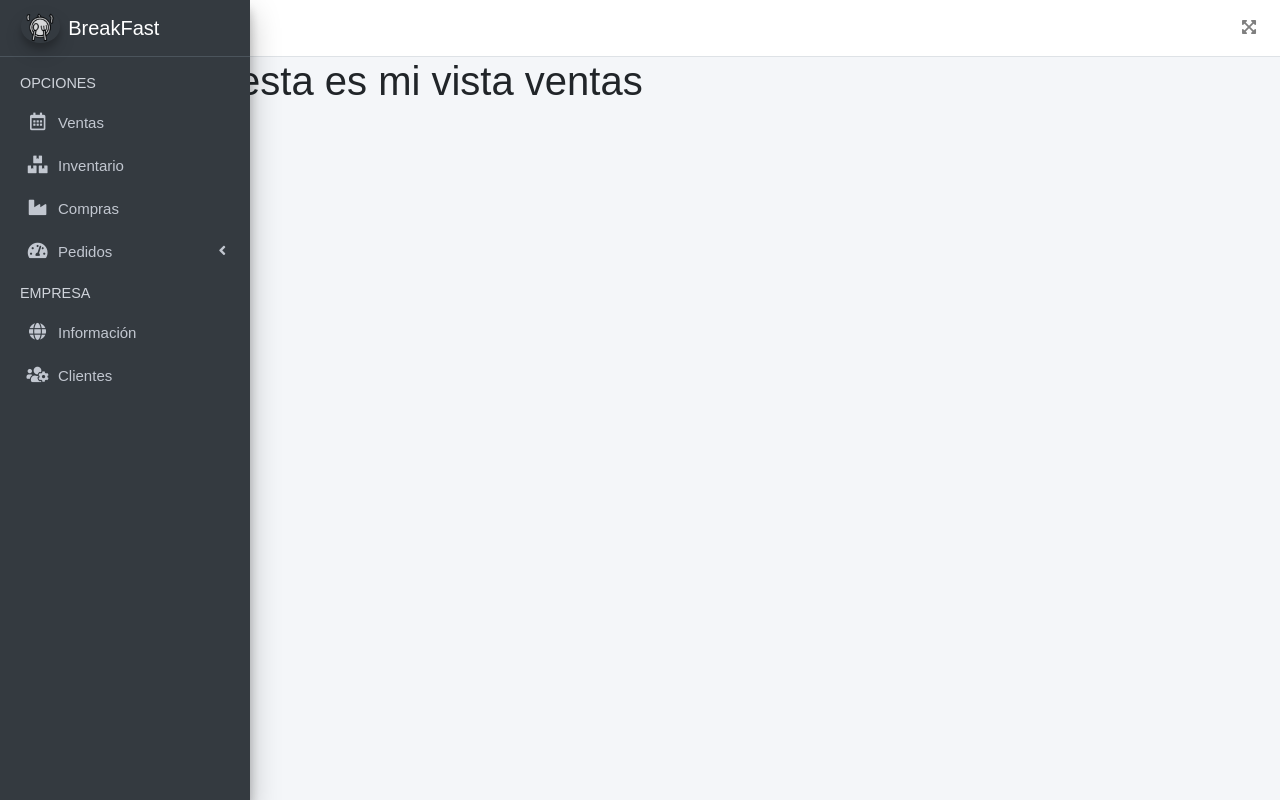
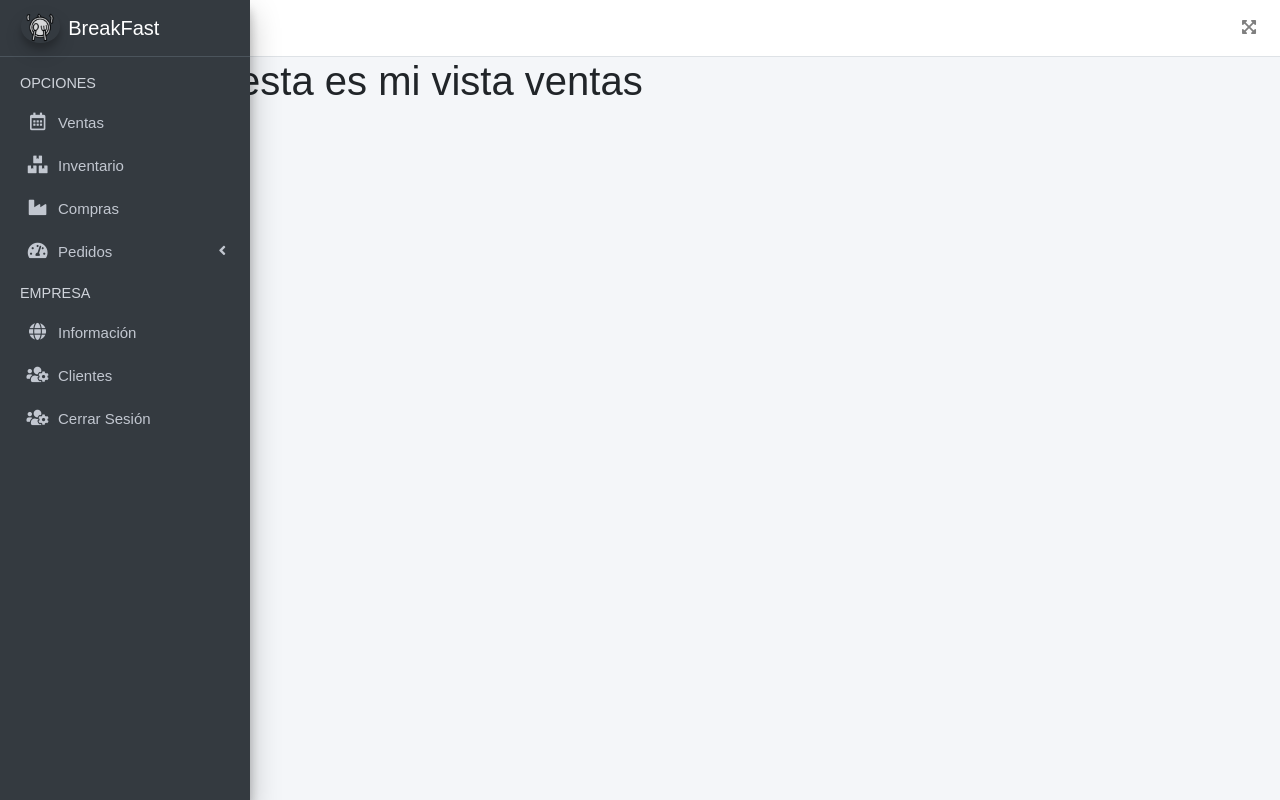
Before and after one commit to Arely-salazar/punto_venta, a Django app: page /ventas/ in a window 1280 px wide. Run offline with Django 5.2, Linux system fonts and the light colour scheme; some libraries are stand-ins or nearby versions.

Commit message:
Modificadión al inicio.html

```diff
--- a/punto_venta/ventas/templates/base.html
+++ b/punto_venta/ventas/templates/base.html
@@ -146,6 +146,12 @@
                 <p>Clientes</p>
               </a>
             </li>
+            <li class="nav-item">
+              <a href="{% url 'Inicio' %}" class="nav-link">
+                <i class="nav-icon fas fa-users-cog"></i>
+                <p>Cerrar Sesión</p>
+              </a>
+            </li>
           </ul>
         </nav>
         <!-- /.sidebar-menu -->
--- a/punto_venta/ventas/templates/inicio.html
+++ b/punto_venta/ventas/templates/inicio.html
@@ -6,7 +6,6 @@
     <meta name="viewport" content="width=device-width, initial-scale=1.0">
     <title>Inicio de Sesión</title>
     <link rel="stylesheet" href="{% static 'index/css/style.css' %}">
-
     <link href="https://cdn.jsdelivr.net/npm/bootstrap@5.3.3/dist/css/bootstrap.min.css" rel="stylesheet">
     <link href="https://getbootstrap.com/docs/5.3/assets/css/docs.css" rel="stylesheet">
     <script src="https://cdn.jsdelivr.net/npm/bootstrap@5.3.3/dist/js/bootstrap.bundle.min.js"></script>
@@ -21,7 +20,9 @@
         </div>
 
         <div class="inicio">
-            <form class="form" action="clientes.html" method="post">
+            <form class="form" action="{% url 'Clientes' %}" method="post">
+                {% csrf_token %}
+
 
                     <img class="img" src="{% static 'index/img/logoBreakFast.png' %}">
 
```
